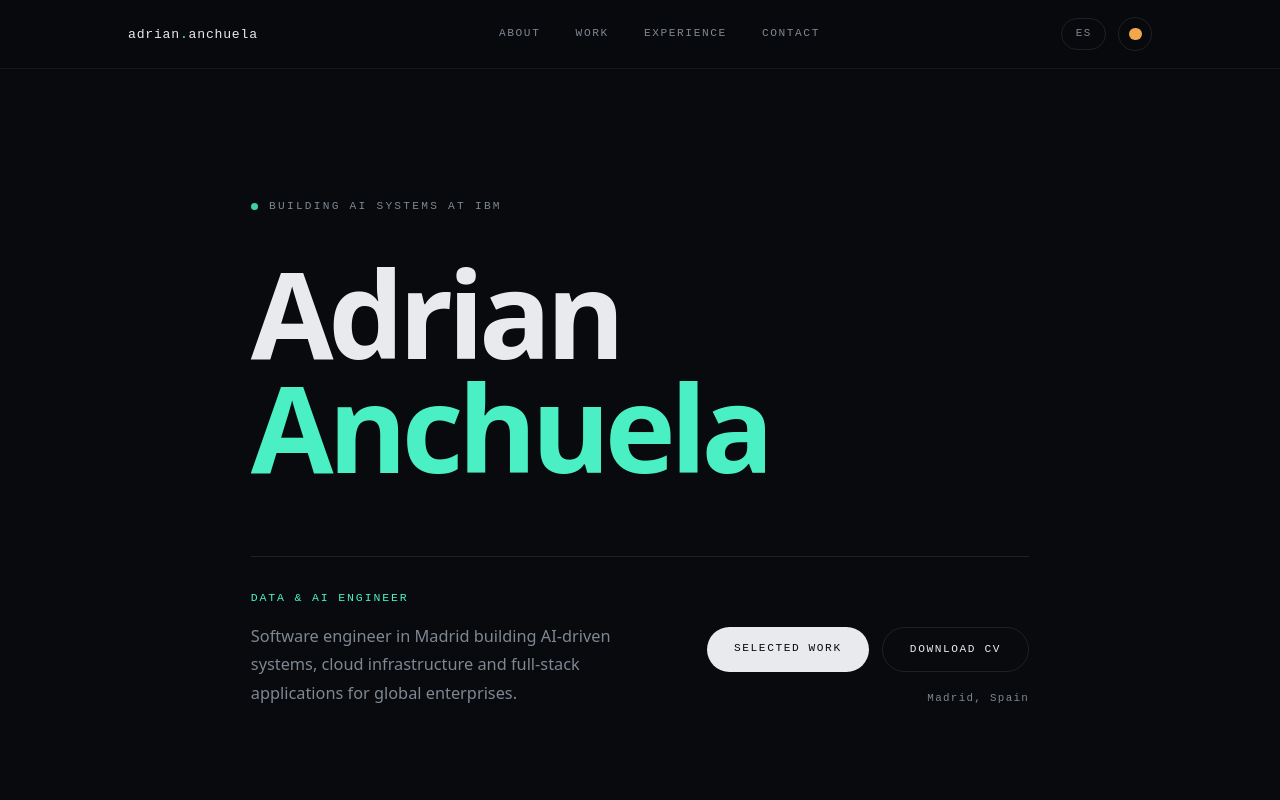
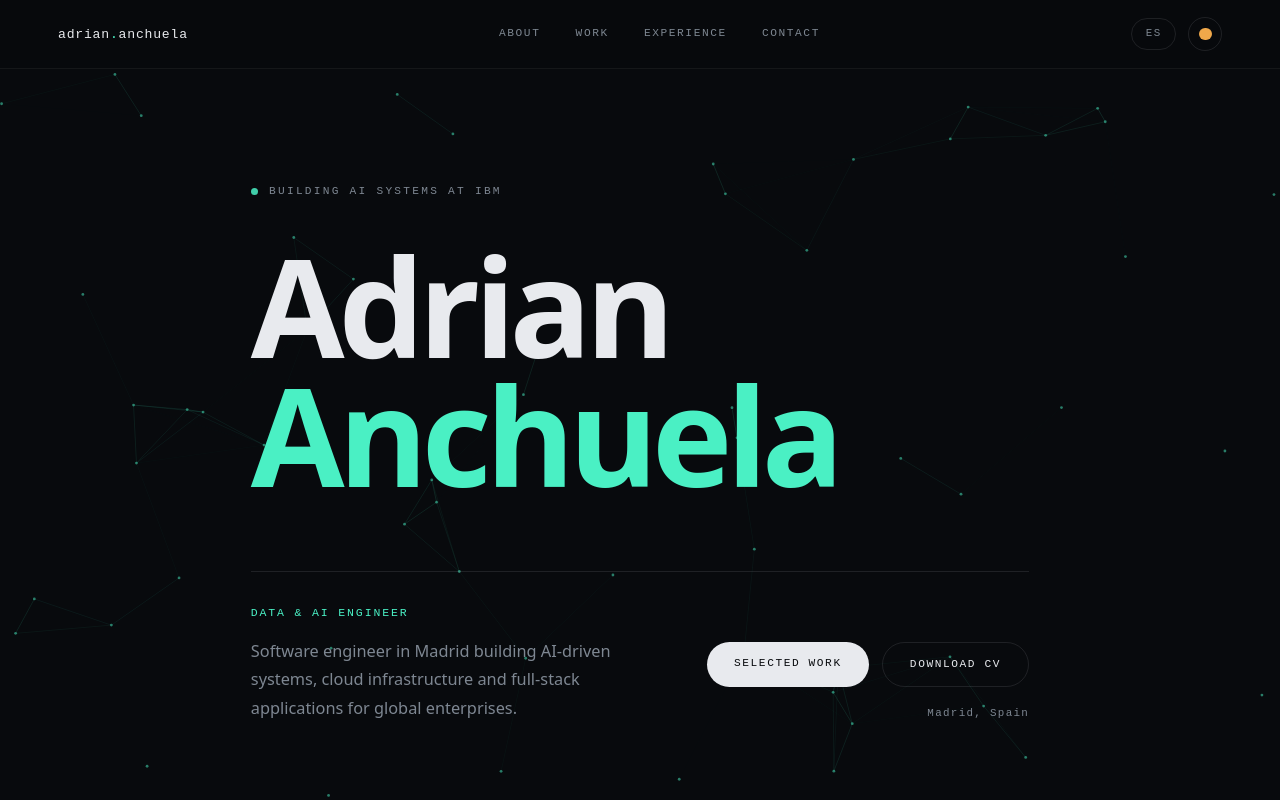
Before and after one commit to AdriAnchuela/adrian.github.io, an Astro site: page / in a window 1280 px wide. Shown: the top 800 px of the page. Built offline with nearby package versions, Linux system fonts and the light colour scheme; Astro itself is replaced by a stand-in of ours.

Commit message:
About enfocado a IA/matemáticas, escalado para pantallas grandes y fondo neuronal interactivo en el hero

```diff
--- a/src/components/Hero.astro
+++ b/src/components/Hero.astro
@@ -10,6 +10,7 @@ const t = useTranslations(locale);
 ---
 
 <section class="hero">
+  <canvas id="neural-bg" aria-hidden="true"></canvas>
   <div class="container">
     <p class="availability">
       <span class="dot" aria-hidden="true"></span>
@@ -41,11 +42,32 @@ const t = useTranslations(locale);
 
 <style>
   .hero {
+    position: relative;
     min-height: calc(100svh - 4.25rem);
     display: flex;
     flex-direction: column;
     justify-content: center;
     padding-block: clamp(4rem, 10vw, 7rem) clamp(3rem, 6vw, 5rem);
+    overflow: hidden;
+  }
+
+  #neural-bg {
+    position: absolute;
+    inset: 0;
+    width: 100%;
+    height: 100%;
+    z-index: 0;
+  }
+
+  .hero > .container {
+    position: relative;
+    z-index: 1;
+  }
+
+  @media (prefers-reduced-motion: reduce), (max-width: 720px) {
+    #neural-bg {
+      display: none;
+    }
   }
 
   .availability {
@@ -81,7 +103,7 @@ const t = useTranslations(locale);
   .name {
     font-family: var(--font-display);
     font-weight: 700;
-    font-size: clamp(3.2rem, 11vw, 7.5rem);
+    font-size: clamp(3.2rem, 11vw, 8.5rem);
     line-height: 0.95;
     letter-spacing: -0.045em;
     margin-bottom: clamp(2.5rem, 6vw, 4.5rem);
@@ -207,3 +229,133 @@ const t = useTranslations(locale);
     }
   }
 </style>
+
+<script>
+  const canvas = document.getElementById('neural-bg') as HTMLCanvasElement | null;
+  const reduced = matchMedia('(prefers-reduced-motion: reduce)').matches;
+  const narrow = matchMedia('(max-width: 720px)').matches;
+
+  if (canvas && !reduced && !narrow) {
+    const ctx = canvas.getContext('2d')!;
+    const dpr = Math.min(window.devicePixelRatio || 1, 2);
+    const LINK_DIST = 150;
+    const MOUSE_DIST = 220;
+
+    let width = 0;
+    let height = 0;
+    let nodes: { x: number; y: number; vx: number; vy: number }[] = [];
+    let accent = '#4af0c4';
+    let mouse: { x: number; y: number } | null = null;
+    let running = true;
+    let raf = 0;
+
+    const readAccent = () => {
+      accent = getComputedStyle(document.documentElement).getPropertyValue('--accent').trim();
+    };
+    readAccent();
+    new MutationObserver(readAccent).observe(document.documentElement, {
+      attributes: true,
+      attributeFilter: ['data-theme'],
+    });
+
+    const resize = () => {
+      width = canvas.offsetWidth;
+      height = canvas.offsetHeight;
+      canvas.width = width * dpr;
+      canvas.height = height * dpr;
+      ctx.setTransform(dpr, 0, 0, dpr, 0, 0);
+      const count = Math.min(110, Math.floor((width * height) / 16000));
+      nodes = Array.from({ length: count }, () => ({
+        x: Math.random() * width,
+        y: Math.random() * height,
+        vx: (Math.random() - 0.5) * 0.35,
+        vy: (Math.random() - 0.5) * 0.35,
+      }));
+    };
+    resize();
+    addEventListener('resize', resize);
+
+    const hero = canvas.parentElement!;
+    hero.addEventListener('mousemove', (e) => {
+      const rect = canvas.getBoundingClientRect();
+      mouse = { x: e.clientX - rect.left, y: e.clientY - rect.top };
+    });
+    hero.addEventListener('mouseleave', () => {
+      mouse = null;
+    });
+
+    // Pause the simulation when the hero is off-screen
+    new IntersectionObserver(
+      ([entry]) => {
+        running = entry.isIntersecting;
+        if (running && !raf) raf = requestAnimationFrame(tick);
+      },
+      { threshold: 0 }
+    ).observe(canvas);
+
+    function tick() {
+      raf = 0;
+      if (!running) return;
+      ctx.clearRect(0, 0, width, height);
+
+      for (const n of nodes) {
+        n.x += n.vx;
+        n.y += n.vy;
+        if (n.x < 0 || n.x > width) n.vx *= -1;
+        if (n.y < 0 || n.y > height) n.vy *= -1;
+
+        if (mouse) {
+          const dx = mouse.x - n.x;
+          const dy = mouse.y - n.y;
+          const d = Math.hypot(dx, dy);
+          if (d < MOUSE_DIST && d > 1) {
+            n.x += (dx / d) * 0.25;
+            n.y += (dy / d) * 0.25;
+          }
+        }
+      }
+
+      ctx.lineWidth = 1;
+      for (let i = 0; i < nodes.length; i++) {
+        for (let j = i + 1; j < nodes.length; j++) {
+          const dx = nodes[i].x - nodes[j].x;
+          const dy = nodes[i].y - nodes[j].y;
+          const d = Math.hypot(dx, dy);
+          if (d < LINK_DIST) {
+            ctx.globalAlpha = (1 - d / LINK_DIST) * 0.14;
+            ctx.strokeStyle = accent;
+            ctx.beginPath();
+            ctx.moveTo(nodes[i].x, nodes[i].y);
+            ctx.lineTo(nodes[j].x, nodes[j].y);
+            ctx.stroke();
+          }
+        }
+        if (mouse) {
+          const dx = nodes[i].x - mouse.x;
+          const dy = nodes[i].y - mouse.y;
+          const d = Math.hypot(dx, dy);
+          if (d < MOUSE_DIST) {
+            ctx.globalAlpha = (1 - d / MOUSE_DIST) * 0.22;
+            ctx.strokeStyle = accent;
+            ctx.beginPath();
+            ctx.moveTo(nodes[i].x, nodes[i].y);
+            ctx.lineTo(mouse.x, mouse.y);
+            ctx.stroke();
+          }
+        }
+      }
+
+      ctx.globalAlpha = 0.5;
+      ctx.fillStyle = accent;
+      for (const n of nodes) {
+        ctx.beginPath();
+        ctx.arc(n.x, n.y, 1.4, 0, Math.PI * 2);
+        ctx.fill();
+      }
+      ctx.globalAlpha = 1;
+
+      raf = requestAnimationFrame(tick);
+    }
+    raf = requestAnimationFrame(tick);
+  }
+</script>
--- a/src/i18n/en.ts
+++ b/src/i18n/en.ts
@@ -27,8 +27,8 @@ export const en = {
     kicker: 'About',
     heading: '$ whoami',
     paragraphs: [
-      'I am a computer engineer working at the intersection of full-stack development, cloud infrastructure and machine learning, with a focus on AI systems that hold up in production.',
-      'My work ranges from a military-grade AI platform for the Spanish Air Force to high-speed data infrastructure for some of Spain’s largest corporations — RTVE, Telefónica, Iberdrola — and conversational AI for Mapfre and Orange.',
+      'I trained as a computer engineer, on a foundation of mathematics, algorithms and logic — the part of computer science that does not change with the framework of the week.',
+      'Today I build AI systems end to end: retrieval pipelines, fine-tuned language models, evaluation loops and the cloud infrastructure they run on. Systems designed to hold up in production, not just in the demo.',
       'Outside of work I am drawn to quantitative finance, AI research and sport. My final degree project, MLMarketLens, brought all three together.',
     ],
     focusLabel: 'Focus',
--- a/src/i18n/es.ts
+++ b/src/i18n/es.ts
@@ -29,8 +29,8 @@ export const es: UIDict = {
     kicker: 'Sobre mí',
     heading: '$ whoami',
     paragraphs: [
-      'Soy ingeniero informático y trabajo en la intersección del desarrollo full-stack, la infraestructura cloud y el machine learning, con el foco puesto en sistemas de IA que aguantan en producción.',
-      'Mi trabajo va desde una plataforma de IA de grado militar para el Ejército del Aire hasta infraestructura de datos de alta velocidad para algunas de las mayores corporaciones de España — RTVE, Telefónica, Iberdrola — e IA conversacional para Mapfre y Orange.',
+      'Me formé como ingeniero informático sobre una base de matemáticas, algoritmos y lógica — la parte de la informática que no cambia con el framework de la semana.',
+      'Hoy construyo sistemas de IA de principio a fin: pipelines de recuperación, modelos de lenguaje afinados, bucles de evaluación y la infraestructura cloud sobre la que corren. Sistemas pensados para aguantar en producción, no solo en la demo.',
       'Fuera del trabajo me atraen las finanzas cuantitativas, la investigación en IA y el deporte. Mi TFG, MLMarketLens, unió las tres cosas.',
     ],
     focusLabel: 'Enfoque',
--- a/src/styles/global.css
+++ b/src/styles/global.css
@@ -6,7 +6,7 @@
   --font-body: 'Inter Variable', system-ui, -apple-system, sans-serif;
   --font-mono: 'JetBrains Mono Variable', ui-monospace, 'SF Mono', monospace;
 
-  --max-w: 1120px;
+  --max-w: 1260px;
   --pad-x: clamp(1.25rem, 5vw, 3rem);
   --ease: cubic-bezier(0.22, 0.61, 0.36, 1);
 
@@ -54,6 +54,24 @@
 html {
   scroll-behavior: smooth;
   scroll-padding-top: 5.5rem;
+}
+
+/* Scale the whole type system up on large monitors */
+@media (min-width: 1700px) {
+  html {
+    font-size: 18px;
+  }
+  :root {
+    --max-w: 1400px;
+  }
+}
+@media (min-width: 2200px) {
+  html {
+    font-size: 20px;
+  }
+  :root {
+    --max-w: 1560px;
+  }
 }
 
 body {
@@ -139,7 +157,7 @@ button {
 .heading {
   font-family: var(--font-display);
   font-weight: 600;
-  font-size: clamp(2.2rem, 5vw, 3.6rem);
+  font-size: clamp(2.3rem, 5vw, 4rem);
   line-height: 1.05;
   letter-spacing: -0.03em;
   text-wrap: balance;
```
